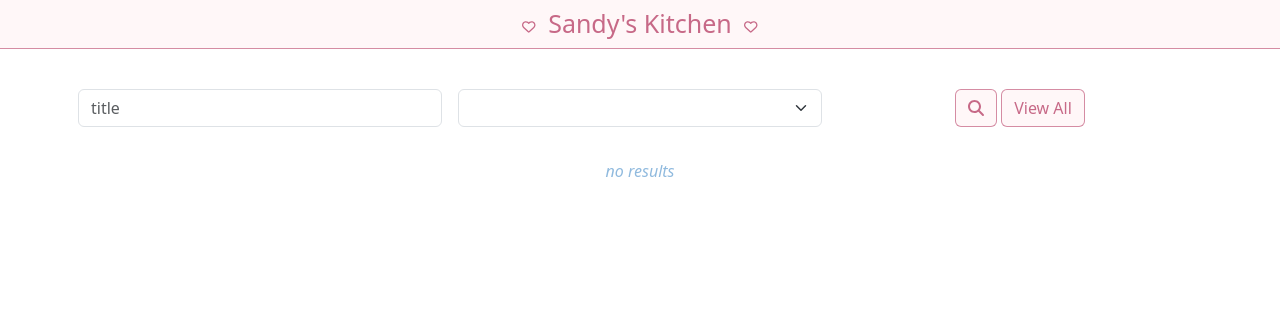
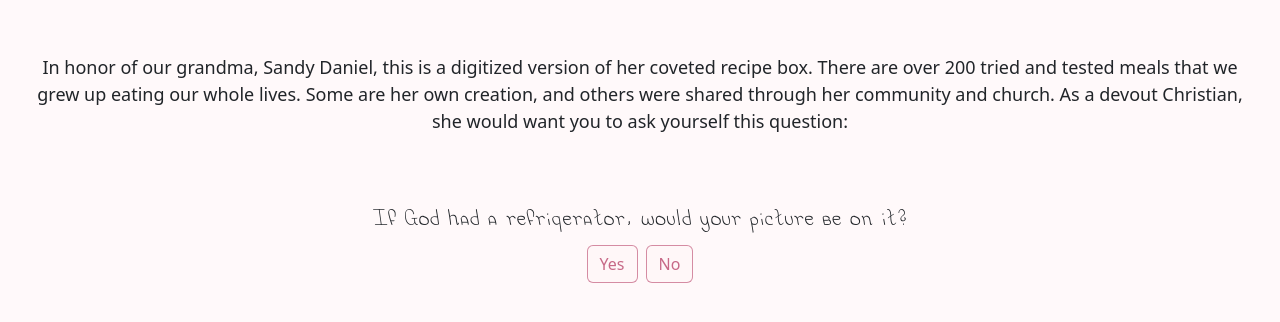
Before and after one commit to effieguenther/grandmas-kitchen, a React (Create React App) app: page / in a window 1280 px wide. Shown: the top 322 px of the page. Built offline with nearby package versions, Linux system fonts and the light colour scheme.

Commit message:
landing page and formatting

```diff
--- a/package.json
+++ b/package.json
@@ -14,6 +14,7 @@
     "bootstrap": "^5.3.2",
     "react": "^18.2.0",
     "react-dom": "^18.2.0",
+    "react-router-dom": "^6.20.1",
     "react-scripts": "5.0.1",
     "reactstrap": "^9.2.1",
     "web-vitals": "^2.1.4"
--- a/src/App.css
+++ b/src/App.css
@@ -2,23 +2,12 @@
   font-family: 'Sandy-Daniel';
 }
 
+body {
+  height: 100%;
+}
+
 span.bold {
   font-weight: bold;
-}
-
-div.header {
-  text-align: center;
-  font-size: 18px;
-  padding: 0.3em 0em;
-  background-color: rgb(255, 247, 248);
-  border-bottom: 1px solid rgb(199, 105, 135, 0.75);
-  color: rgb(199, 105, 135);
-}
-
-p.title {
-  font-size: 25px;
-  display: inline;
-  margin: 0em 0.5em;
 }
 
 .loading {
--- a/src/App.js
+++ b/src/App.js
@@ -1,12 +1,42 @@
-import RecipeList from './components/RecipeList';
-import Header from './components/Header';
+import {
+  createBrowserRouter,
+  redirect,
+  RouterProvider
+} from 'react-router-dom';
+import LandingPage from './pages/LandingPage';
+import RecipePage from './pages/RecipePage';
+import FavoritesPage from './pages/FavoritesPage';
 import './App.css';
+
+const router = createBrowserRouter([
+  {
+    element: <LandingPage />,
+    path: '/'
+  },
+  {
+    element: <RecipePage />,
+    path: '/recipes',
+    loader: () => {
+      const question_answered = localStorage.getItem('question-answered');
+      if (!question_answered) { return redirect('/') }
+      return null;
+    }
+  },
+  {
+    element: <FavoritesPage />,
+    path: '/',
+    loader: () => {
+      const question_answered = localStorage.getItem('question-answered');
+      if (!question_answered) { return redirect('/') }
+      return null;
+    }
+  }
+]);
 
 function App() {
   return (
     <div className="App">
-      <Header />
-      <RecipeList />
+      <RouterProvider router={router} />
     </div>
   );
 }
--- a/src/components/Header.js
+++ b/src/components/Header.js
@@ -1,11 +1,12 @@
 import { FontAwesomeIcon } from "@fortawesome/react-fontawesome";
-import { faHeart } from '@fortawesome/free-regular-svg-icons'; // for the outline heart
+import { faHeart } from '@fortawesome/free-regular-svg-icons';
+import '../css/header.css';
 
 export default function Header() {
   return (
     <div className='header'>
         <FontAwesomeIcon icon={faHeart} size='xs' />
-        <p className='title'>Sandy's Kitchen</p>
+        <p className='title'>Grandma Sandy's Kitchen</p>
         <FontAwesomeIcon icon={faHeart} size='xs' />
     </div>
   )
--- a/src/components/Recipe.js
+++ b/src/components/Recipe.js
@@ -14,12 +14,8 @@ export default function Recipe({ recipe }) {
         <Card className='recipe-card'>
             <CardTitle>
                 <Row>
-                    <Col xs='9'>
+                    <Col xs='8'>
                         {title}
-                        <div className='subtitle'>
-                            <p><span className='bold'>source: </span>{source}</p>
-                            <p><span className='bold'>category: </span> {category}</p>
-                        </div>
                     </Col>
                     <Col className='print-btn'>
                         <Button>
@@ -30,6 +26,10 @@ export default function Recipe({ recipe }) {
                         </Button>
                     </Col>
                 </Row>
+                <div className='subtitle'>
+                    <p><span className='bold'>source: </span>{source}</p>
+                    <p><span className='bold'>category: </span> {category}</p>
+                </div>
             </CardTitle>
             <Container fluid>
                 <hr />
--- /dev/null
+++ b/src/css/header.css
@@ -0,0 +1,15 @@
+div.header {
+    text-align: center;
+    font-size: 18px;
+    padding-bottom: 0.3em;
+    padding-top: 1em;
+    /* background-color: rgb(255, 247, 248); */
+    border-bottom: 1px solid rgb(199, 105, 135, 0.75);
+    color: rgb(199, 105, 135);
+  }
+
+  p.title {
+    font-size: large;
+    display: inline;
+    margin: 0em 0.5em;
+  }
--- /dev/null
+++ b/src/css/landing-page.css
@@ -0,0 +1,30 @@
+.landing-container {
+    background-color: rgb(255, 249, 250);
+    display: flex;
+    flex-direction: column;
+    height: 100vh;
+}
+
+.intro {
+    text-align: center;
+    margin: 3em 1.5em;
+    font-size: large;
+}
+
+.question {
+    text-align: center;
+    margin: 1em 1.5em;
+    font-family: 'Sandy-Daniel';
+}
+
+.yes-no {
+    display: flex;
+    justify-content: center;
+}
+
+.yes-no button {
+    background-color: rgb(255, 247, 248);
+    color: rgb(199, 105, 135);
+    border: 1px solid rgb(199, 105, 135, 0.75);
+    margin: 0em 0.25em;
+}
--- a/src/css/recipe.css
+++ b/src/css/recipe.css
@@ -9,11 +9,23 @@ div.recipe-card {
     width: 100%;
   }
 
-  div.recipe-card .card-title {
+  div.card-title {
     font-size: x-large;
     margin-bottom: 0.25em;
     margin-left: 0.5em;
     font-weight: bold;
+  }
+
+  div.recipe-card .subtitle {
+    font-size: small;
+    font-weight: normal;
+    display: flex;
+  }
+
+  div.recipe-card .subtitle p {
+    margin-top: 0.25em;
+    margin-bottom: 0.25em;
+    margin-right: 1em;
   }
 
   div.print-btn {
@@ -33,17 +45,6 @@ div.recipe-card {
     background-color: rgb(240, 235, 227);
     color: rgb(116, 158, 194);
     border: 1px solid rgb(116, 158, 194);
-  }
-
-  div.recipe-card .subtitle {
-    font-size: small;
-    display: flex;
-  }
-
-  div.recipe-card .subtitle p {
-    margin-left: 0.5em;
-    margin-right: 0.5em;
-    margin-bottom: 1em;
   }
 
   div.recipe-card hr {
--- a/src/index.js
+++ b/src/index.js
@@ -8,7 +8,7 @@ import 'bootstrap/dist/css/bootstrap.min.css';
 const root = ReactDOM.createRoot(document.getElementById('root'));
 root.render(
   <React.StrictMode>
-    <App />
+      <App />
   </React.StrictMode>
 );
 
--- /dev/null
+++ b/src/pages/FavoritesPage.js
@@ -0,0 +1,10 @@
+import Header from '../components/Header';
+
+export default function RecipePage() {
+  return (
+    <>
+        <Header />
+        <p>Favorites Page</p>
+    </>
+  )
+}
--- /dev/null
+++ b/src/pages/LandingPage.js
@@ -0,0 +1,27 @@
+import { Button } from 'reactstrap';
+import { Link } from 'react-router-dom';
+import '../css/landing-page.css';
+
+export default function LandingScreen() {
+
+  const handleClick = () => {
+    localStorage.setItem('question-answered', true);
+  }
+
+  return (
+    <div className='landing-container'>
+      <p className='intro'>
+        In honor of our grandma, Sandy Daniel, this is a digitized version of her coveted recipe box. There are over 200 tried and tested meals that we grew up eating our whole lives. Some are her own creation, and others were shared through her community and church. As a devout Christian, she would want you to ask yourself this question:
+      </p>
+      <p className='question'>If God had a refrigerator, would your picture be on it?</p>
+      <div className='yes-no'>
+        <Link to='/recipes'>
+          <Button onClick={handleClick}>Yes</Button>
+        </Link>
+        <Link to='/recipes'>
+          <Button onClick={handleClick}>No</Button>
+        </Link>
+      </div>
+    </div>
+  )
+}
--- /dev/null
+++ b/src/pages/RecipePage.js
@@ -0,0 +1,12 @@
+import RecipeList from '../components/RecipeList';
+import Header from '../components/Header';
+
+export default function RecipePage() {
+
+  return (
+    <>
+        <Header />
+        <RecipeList />
+    </>
+  )
+}
```
Also changed, not shown: 1 other file (tests, documents, lock files or other folders).
